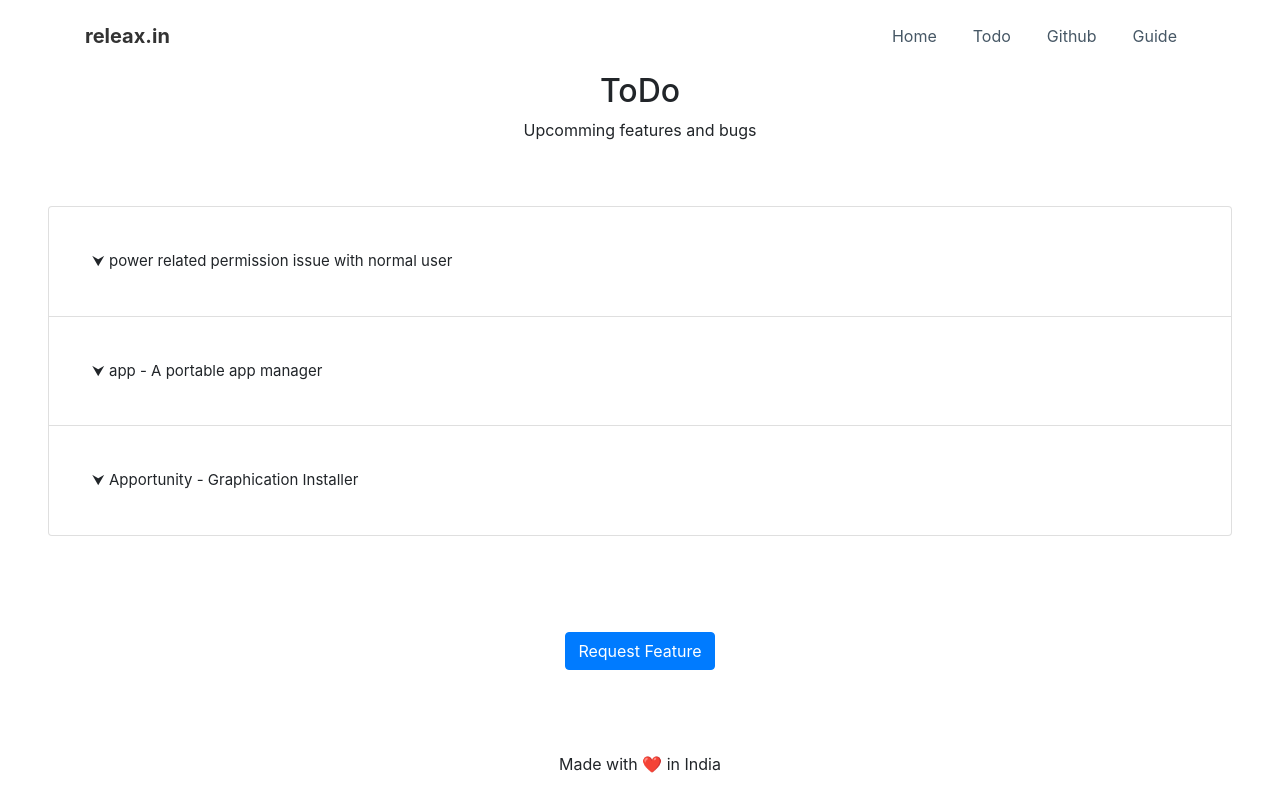
After one commit to saraswat000/webserver, a Flask app: page /todo in a window 1280 px wide. The commit adds this page. Run offline with Flask 2, Linux system fonts and the light colour scheme; some libraries are stand-ins or nearby versions.

Commit message:
Server: Updated for Todo Task

```diff
--- a/app.py
+++ b/app.py
@@ -1,7 +1,7 @@
 #!/usr/bin/env python3
 
 from flask import Flask, render_template, request, redirect, url_for
-from releaxapi import github, team, features
+from releaxapi import github, team, data
 import requests
 import config
 import requests
@@ -10,8 +10,8 @@ import json
 app = Flask(__name__)
 @app.route('/')
 def indexApi():
-    f = features.load_features("static/data/features.json")
-    all_features = f.get_features()
+    f = data.load_json("static/data/features.json")
+    all_features = f.get_json()
     return render_template(
         'index.html',
         Features = all_features,
@@ -25,23 +25,14 @@ def wikiApi():
         data = config.release_data
     )
 
-@app.route('/team')
-def teamApi():
-    t = team.loadTeam("static/data/team.json")
-    releax_team = t.getTeam()
+
+@app.route('/todo')
+def newsApi():
+    f = data.load_json("static/data/todo.json")
+    todo = f.get_json()
     return render_template(
-        'team.html',
-        ReleaxTeam = releax_team
-    )
-
-
-@app.route('/news')
-def newsApi():
-    g = github.github('itsmanjeet')
-    repos = g.__user_commits__()
-    return render_template(
-        'news.html',
-        repos = repos,
+        'todo.html',
+        ToDo = todo,
     )
 
 @app.route('/join')
@@ -50,6 +41,11 @@ def join():
         'join.html'
     )
 
+@app.route('/requestfeature')
+def requestFeature():
+    return render_template(
+        'requestFeature.html'
+    )
 # Route for handling login page logic
 @app.route('/login', methods = ['GET','POST'])
 def login():
--- /dev/null
+++ b/releaxapi/data.py
@@ -0,0 +1,9 @@
+import json
+
+class load_json:
+    def __init__(self,database):
+        js_data = open(database).read()
+        self.Data = json.loads(js_data)
+
+    def get_json(self):
+        return self.Data
--- /dev/null
+++ b/static/data/todo.json
@@ -0,0 +1,32 @@
+[
+    {
+        "type": "Bug",
+        "msg": "power related permission issue with normal user",
+        "complete": {
+            "Target": "xfce4 session-manager",
+            "Data": "Shutdown, Restart etc button inactive for normal user\nmight be polkit releate permission issue or configuration error with session-manager"
+        },
+        "url": "https://github.com/releax-pkgs/extra/tree/master/recipie/polkit"
+    },
+
+    {
+        "type": "Feature",
+        "msg": "app - A portable app manager",
+        "complete": {
+            "Target": "app",
+            "Data": "cli app to install any type of linux able app, like appimage, debian, arch packages etc"
+        },
+        "url": "https://github.com/releax/app"
+
+    },
+    {
+        "type": "Feature",
+        "msg": "Apportunity - Graphication Installer",
+        "complete": {
+            "Target": "app",
+            "Data": "gotk3 based graphical installer to ease the installtion process"
+        },
+        "url": "https://github.com/releax/apportunity"
+
+    }
+]
--- a/templates/base.html
+++ b/templates/base.html
@@ -20,9 +20,9 @@
                     id="navcol-1">
                     <ul class="nav navbar-nav ml-auto">
                         <li class="nav-item" role="presentation"><a class="nav-link" href="{{ '/' }}">Home</a></li>
-                        <li class="nav-item" role="presentation"><a class="nav-link" href="{{ '/wiki' }}">Wiki</a></li>
-                        <li class="nav-item" role="presentation"><a class="nav-link" href="{{ '/team' }}">Team</a></li>
-                        <li class="nav-item" role="presentation"><a class="nav-link" href="{{ '/news' }}">News</a></li>
+                        <!--li class="nav-item" role="presentation"><a class="nav-link" href="{{ '/wiki' }}">Wiki</a></li-->
+                        <!--li class="nav-item" role="presentation"><a class="nav-link" href="{{ '/team' }}">Team</a></li-->
+                        <li class="nav-item" role="presentation"><a class="nav-link" href="{{ '/todo' }}">Todo</a></li>
                         <li class="nav-item" role="presentation"><a class="nav-link" href="https://github.com/releax">Github</a></li>
                         <li class="nav-item" role="presentation"><a class="nav-link" href="https://itsmanjeet1998.gitbook.io/releax/">Guide</a></li>
                         <!-- li class="nav-item" role="presentation"><a class="nav-link" href="{{ '/login' }}">Login</a></li -->
--- a/templates/index.html
+++ b/templates/index.html
@@ -9,7 +9,7 @@
         <!-- End: Intro -->
         <!-- Start: Buttons -->
         <div class="buttons"><a class="btn btn-primary" role="button" href="{{ data['url'] }}">Download</a>
-<a class="btn btn-light" href="{{ '/join' }}" role="button">Join Team</a></div>
+<!--a class="btn btn-light" href="{{ '/join' }}" role="button">Join Team</a--></div>
         <!-- End: Buttons -->
     </div><img class="img-fluid d-block" src="{{ url_for('static',filename='assets/img/looks.png') }}" width="500" height="500" style="margin: auto;"></div>
 <!-- End: Highlight Clean -->
--- /dev/null
+++ b/templates/todo.html
@@ -0,0 +1,82 @@
+{% extends 'base.html' %} {% block container %}
+<style>
+    .collapsible {
+        padding: 18px;
+        width:fit-content;
+        font-size: 15px;
+    }
+    .collapsible:before {
+        content: "⮟";
+    }
+
+    .content {
+        padding: 0 18px;
+        overflow: hidden;
+        max-height: 0;
+        transition: max-height 0.2s ease-out;
+    }
+</style>
+
+<div class="container">
+    <h2 class="text-center">ToDo</h2>
+    <p class="text-center">Upcomming features and bugs</p>
+</div>
+
+<div class="p-5 mr-auto d-flex justify-content-center">
+
+<ul class="list-group">{% for tsk in ToDo %}
+    <li class="p-4 list-group-item">
+    <button type="button" class="collapsible btn btn-default btn-sm">
+         {{tsk['msg']}}
+    </button>
+    <div class="content">
+        <br>
+        <table class="table table-bordered">
+            <tbody>
+                <tr>
+                    <th scope="row">Type</th>
+                    <td>{{tsk['type']}}</td>
+                </tr>
+                <tr>
+                    <th scope="row">Target</th>
+                    <td>{{tsk['complete']['Target']}}</td>
+                </tr>
+                <tr>
+                    <th scope="row">Data</th>
+                    <td>{{tsk['complete']['Data']}}</td>
+                </tr>
+                <tr>
+                    <th scope="row">Source</th>
+                    <td><a href="{{tsk['url']}}">Click here</a></td>
+                </tr>
+            </tbody>
+
+        </table>
+        </p>
+    </div>
+    </li>
+{% endfor %}
+</ul>
+</div>
+<div class="p-5 mr-auto d-flex justify-content-center">
+    <a class="btn btn-primary" href="{{ '/requestfeature' }}">
+        Request Feature
+    </a>
+</div>
+<script>
+        var coll = document.getElementsByClassName("collapsible");
+        var i;
+
+        for (i = 0; i < coll.length; i++) {
+          coll[i].addEventListener("click", function() {
+            this.classList.toggle("active");
+            var content = this.nextElementSibling;
+            if (content.style.maxHeight){
+              content.style.maxHeight = null;
+            } else {
+              content.style.maxHeight = content.scrollHeight + "px";
+            }
+          });
+        }
+        </script>
+ {% endblock %}
```
Also changed, not shown: releaxapi/features.py (deleted, +0 -9 lines), templates/news.html (deleted, +0 -10 lines), templates/requestFeature.html (added, +15 -0 lines).
